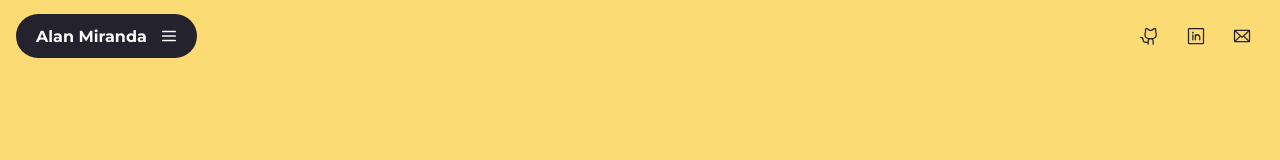
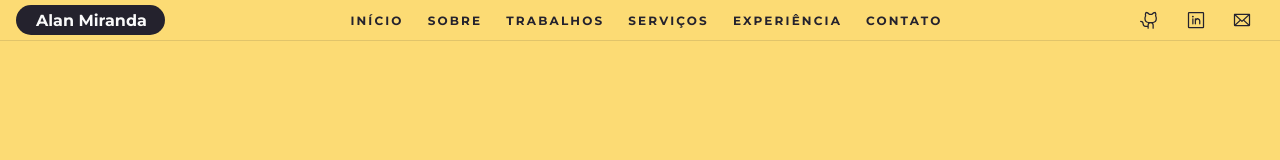
Before and after one commit to AlAnNuB/portfolio, a React (Vite) app: page / in a window 1280 px wide. Shown: the top 160 px of the page. Built offline with nearby package versions, Linux system fonts and the light colour scheme.

Commit message:
feat: adicionar navegação no cabeçalho e ajustar estilos de layout

```diff
--- a/src/components/header/index.tsx
+++ b/src/components/header/index.tsx
@@ -15,6 +15,7 @@ import {
   Icons,
   MenuButton,
   MobilePanel,
+  Nav,
   NavLink,
   Overlay,
   Shell,
@@ -43,6 +44,14 @@ export const Header = () => {
             )}
           </MenuButton>
         </Brand>
+
+        <Nav aria-label="Navegação principal">
+          {navItems.map((item) => (
+            <NavLink key={item.id} href={`#${item.id}`} onClick={close}>
+              {item.label}
+            </NavLink>
+          ))}
+        </Nav>
 
         <Icons>
           <IconLink
--- a/src/components/header/styles.ts
+++ b/src/components/header/styles.ts
@@ -1,12 +1,13 @@
 import styled from "styled-components";
 
 export const Bar = styled.header`
-  position: absolute;
+  position: fixed;
   top: 0;
   z-index: 20;
   height: var(--header-height);
   width: 100%;
-  background: transparent;
+  background: ${({ theme }) => theme.yellow};
+  box-shadow: 0 1px 0 rgba(36, 34, 45, 0.12);
 `;
 
 export const Shell = styled.div`
@@ -25,7 +26,7 @@ export const Shell = styled.div`
 `;
 
 export const Brand = styled.div`
-  min-height: 44px;
+  height: 30px;
   display: inline-flex;
   align-items: center;
   gap: 12px;
@@ -119,7 +120,7 @@ export const IconLink = styled.a`
 `;
 
 export const MenuButton = styled.button`
-  display: grid;
+  display: none;
   width: 20px;
   height: 20px;
   border: 0;
@@ -127,6 +128,10 @@ export const MenuButton = styled.button`
   color: ${({ theme }) => theme.white};
   cursor: pointer;
   place-items: center;
+
+  @media (max-width: 900px) {
+    display: grid;
+  }
 `;
 
 export const Overlay = styled.button<{ $open: boolean }>`
--- a/src/pages/landing/about/styles.ts
+++ b/src/pages/landing/about/styles.ts
@@ -55,7 +55,6 @@ export const Hive = styled.div`
   flex-direction: column;
   align-items: center;
   width: 100%;
-  max-width: 520px;
 `;
 
 export const Row = styled.div<{ $offset: boolean }>`
--- a/src/styles/globalStyles.ts
+++ b/src/styles/globalStyles.ts
@@ -9,7 +9,7 @@ export const GlobalStyles = createGlobalStyle`
     --font-extrabold: 800;
     --font-black: 900;
     --max-width: 1200px;
-    --header-height: 4.5rem;
+    --header-height: 2.5rem;
   }
 
   * {
```
